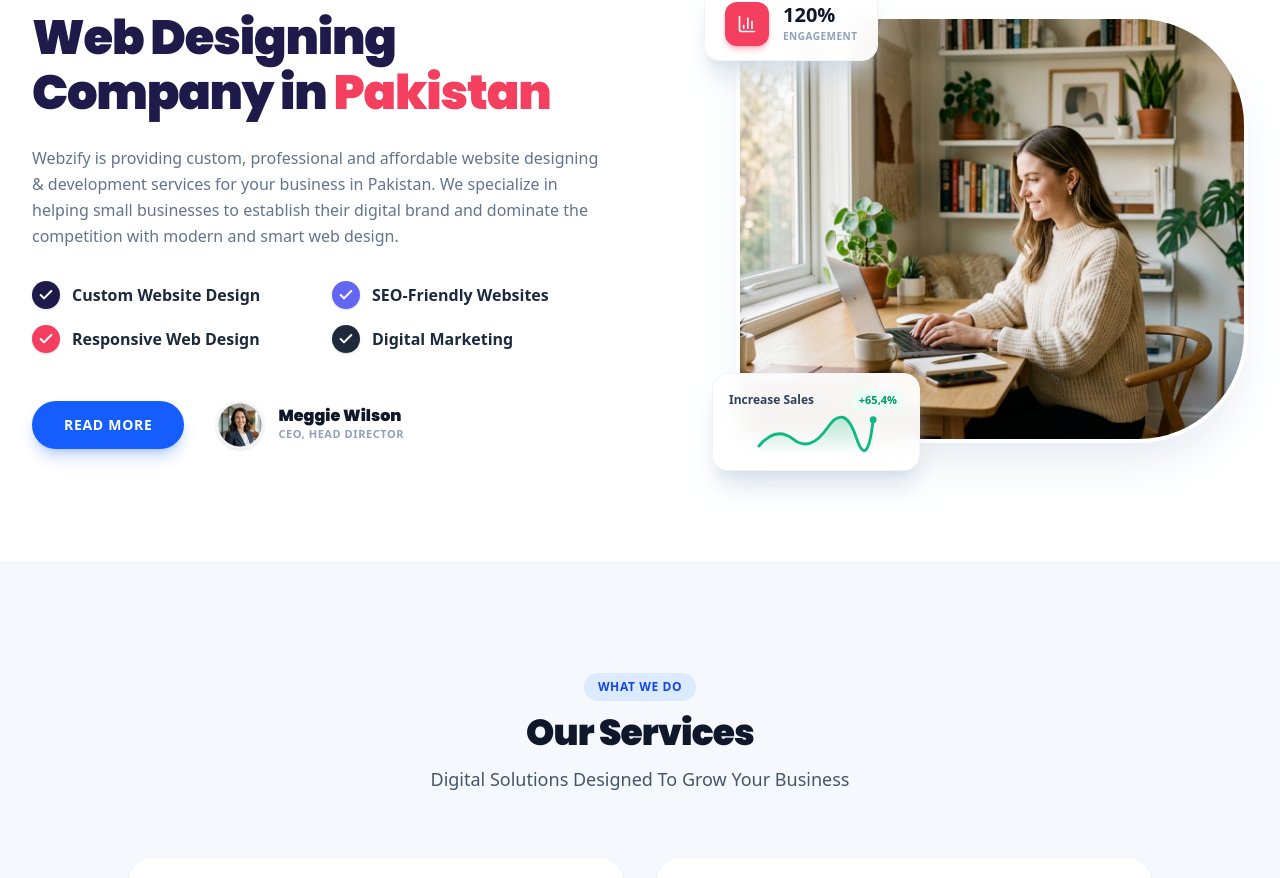
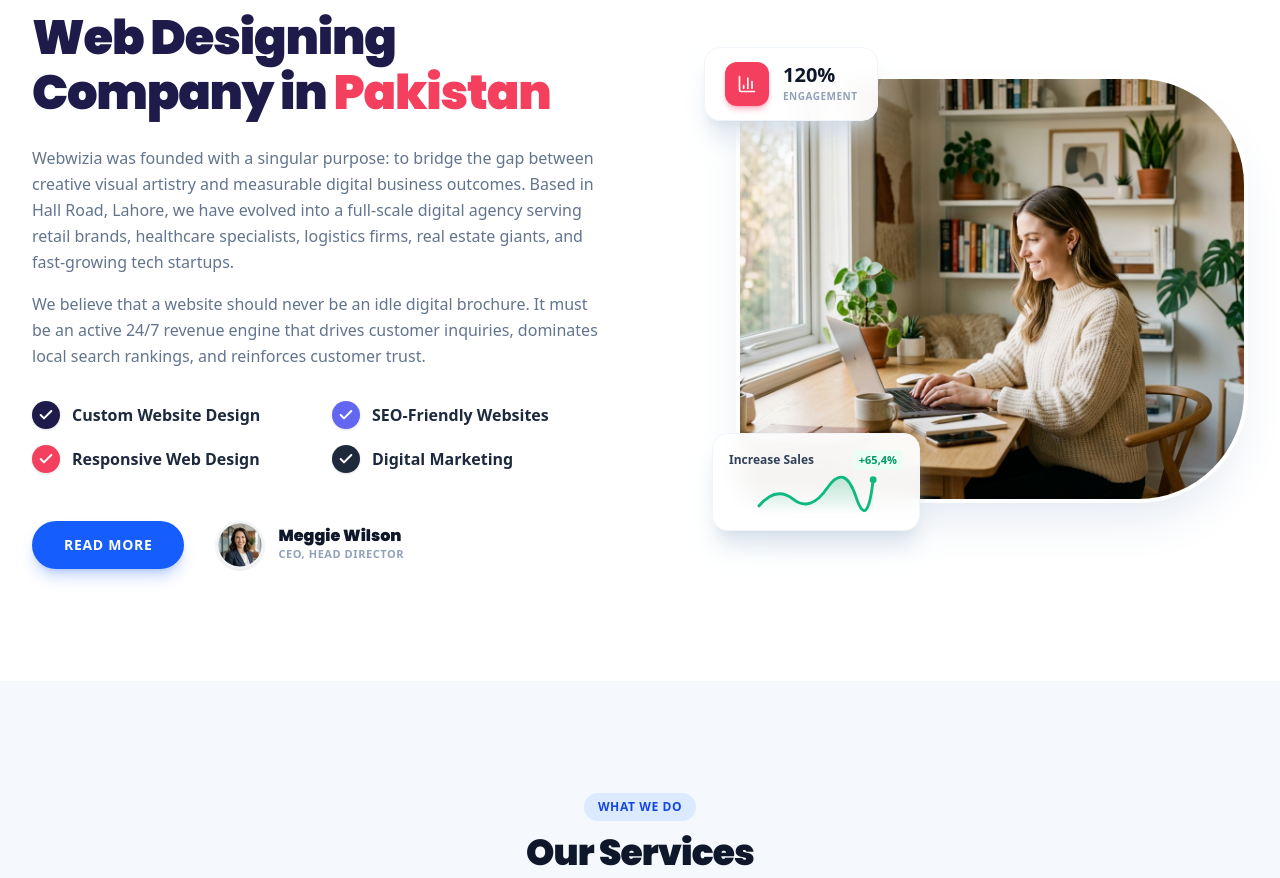
Before and after one commit to helllokingstar-coder/webwiziaking, a React (Vite) app: page / in a window 1280 px wide. Shown: the part 852-1730 px from the top of the page. Built offline with nearby package versions, Linux system fonts and the light colour scheme.

Commit message:
feat: update homepage agency description
Refine the brand narrative and agency background on the homepage to better reflect Webwizia's expertise, location, and value proposition.

```diff
--- a/src/pages/HomePage.tsx
+++ b/src/pages/HomePage.tsx
@@ -199,9 +199,14 @@
                 Company in <span className="text-[#f43f5e]">Pakistan</span>
               </h2>
 
-              <p className="text-slate-500 text-sm sm:text-base leading-relaxed max-w-xl">
-                Webzify is providing custom, professional and affordable website designing &amp; development services for your business in Pakistan. We specialize in helping small businesses to establish their digital brand and dominate the competition with modern and smart web design.
-              </p>
+              <div className="space-y-4 text-slate-500 text-sm sm:text-base leading-relaxed max-w-xl">
+                <p>
+                  Webwizia was founded with a singular purpose: to bridge the gap between creative visual artistry and measurable digital business outcomes. Based in Hall Road, Lahore, we have evolved into a full-scale digital agency serving retail brands, healthcare specialists, logistics firms, real estate giants, and fast-growing tech startups.
+                </p>
+                <p>
+                  We believe that a website should never be an idle digital brochure. It must be an active 24/7 revenue engine that drives customer inquiries, dominates local search rankings, and reinforces customer trust.
+                </p>
+              </div>
 
               {/* 4 Feature Items with Colored Check Icon Badges */}
               <div className="grid grid-cols-1 sm:grid-cols-2 gap-y-4 gap-x-6 pt-2 max-w-xl">
```
